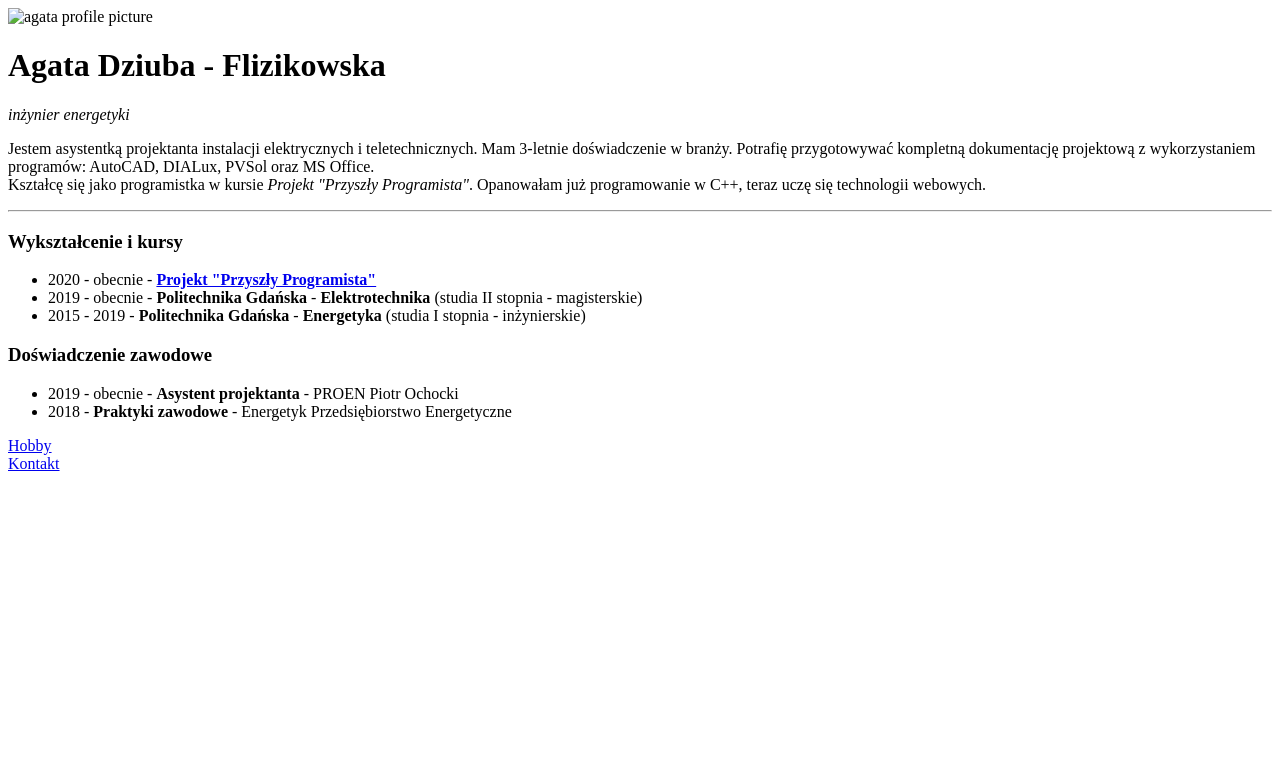
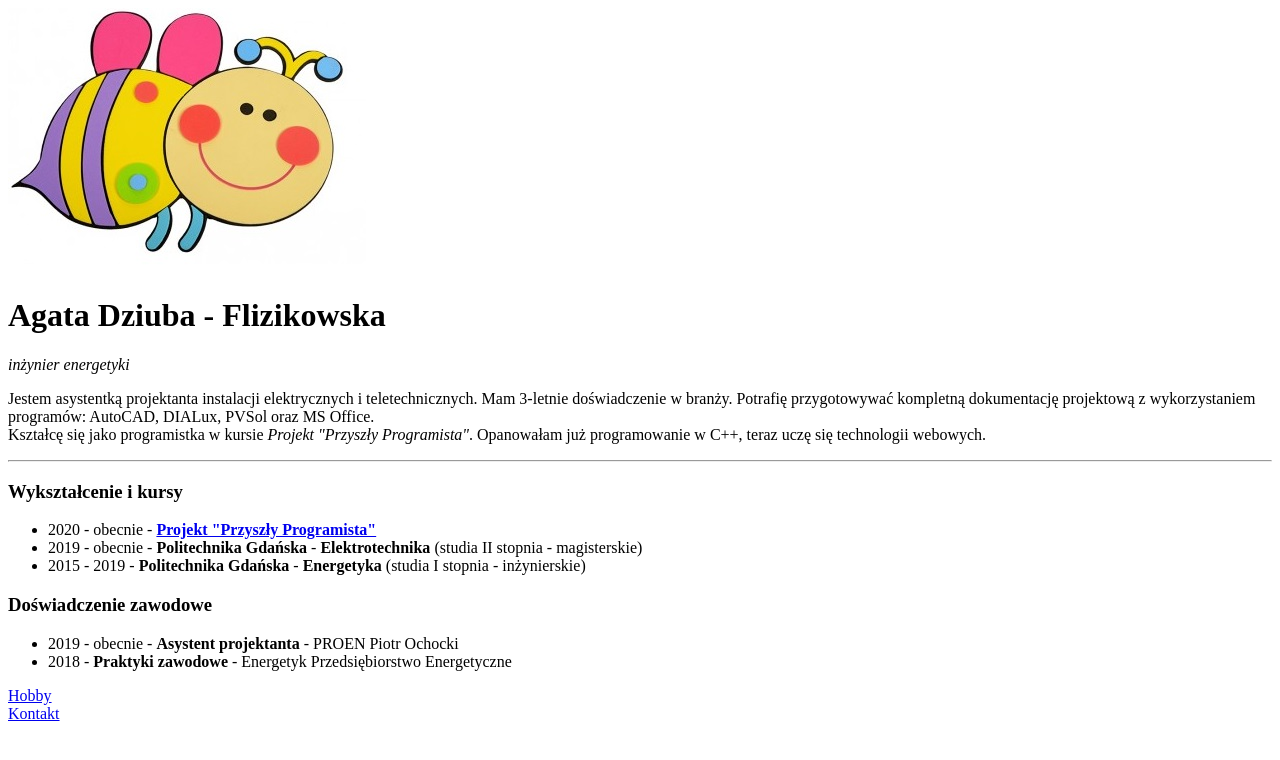
Before and after one commit to AgataDF/cv, a plain HTML site: page index.html in a window 1280 px wide. Drawn offline with Linux system fonts and the light colour scheme.

Commit message:
Update index.html

```diff
--- a/index.html
+++ b/index.html
@@ -5,7 +5,7 @@
     <title>Agata's Personal Page</title>
 </head>
 <body>
-    <img src="kwiatuszek.jpg" alt="agata profile picture">
+    <img src="images/kwiatuszek.jpg" alt="agata profile picture">
     <h1>Agata Dziuba - Flizikowska</h1>
     <p><em>inżynier energetyki</em></p>
     <p> Jestem asystentką projektanta instalacji elektrycznych i teletechnicznych. Mam 3-letnie doświadczenie w branży. Potrafię przygotowywać kompletną dokumentację projektową z wykorzystaniem programów: AutoCAD, DIALux, PVSol oraz MS Office.
```
